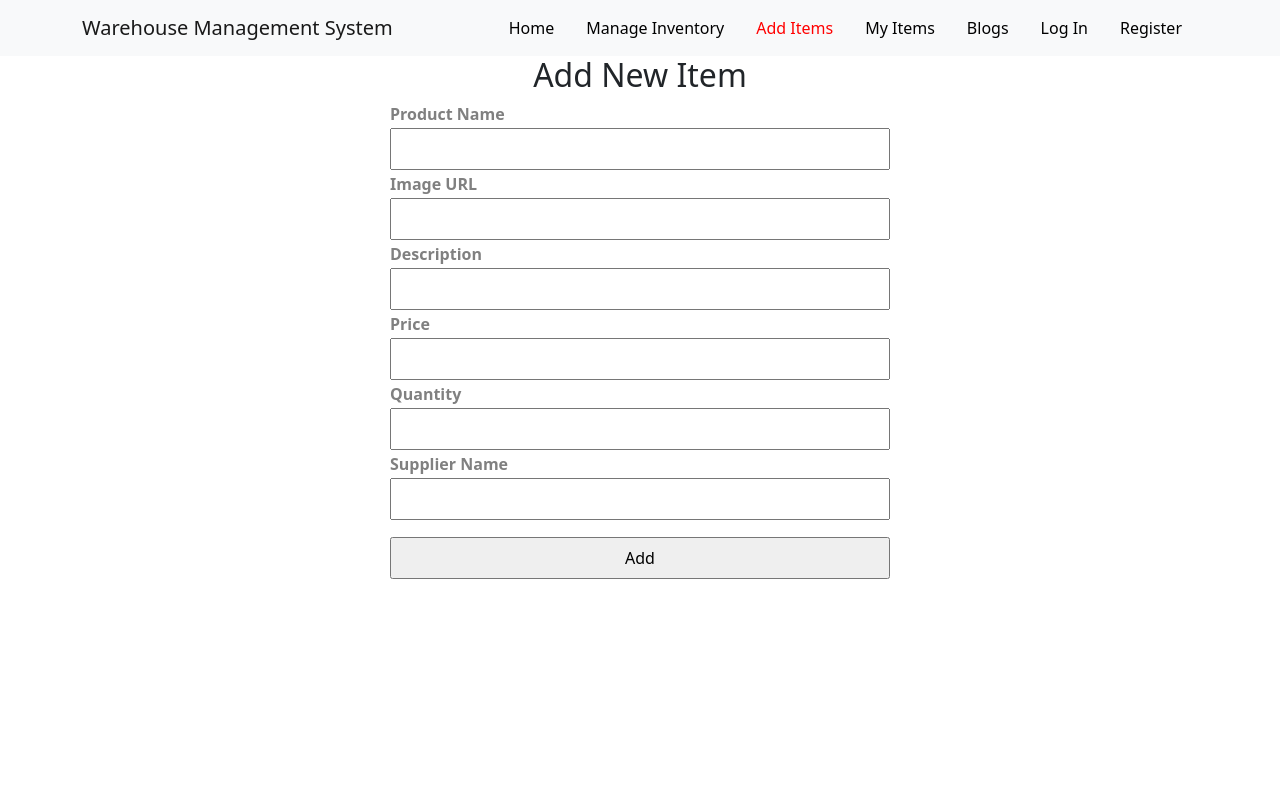
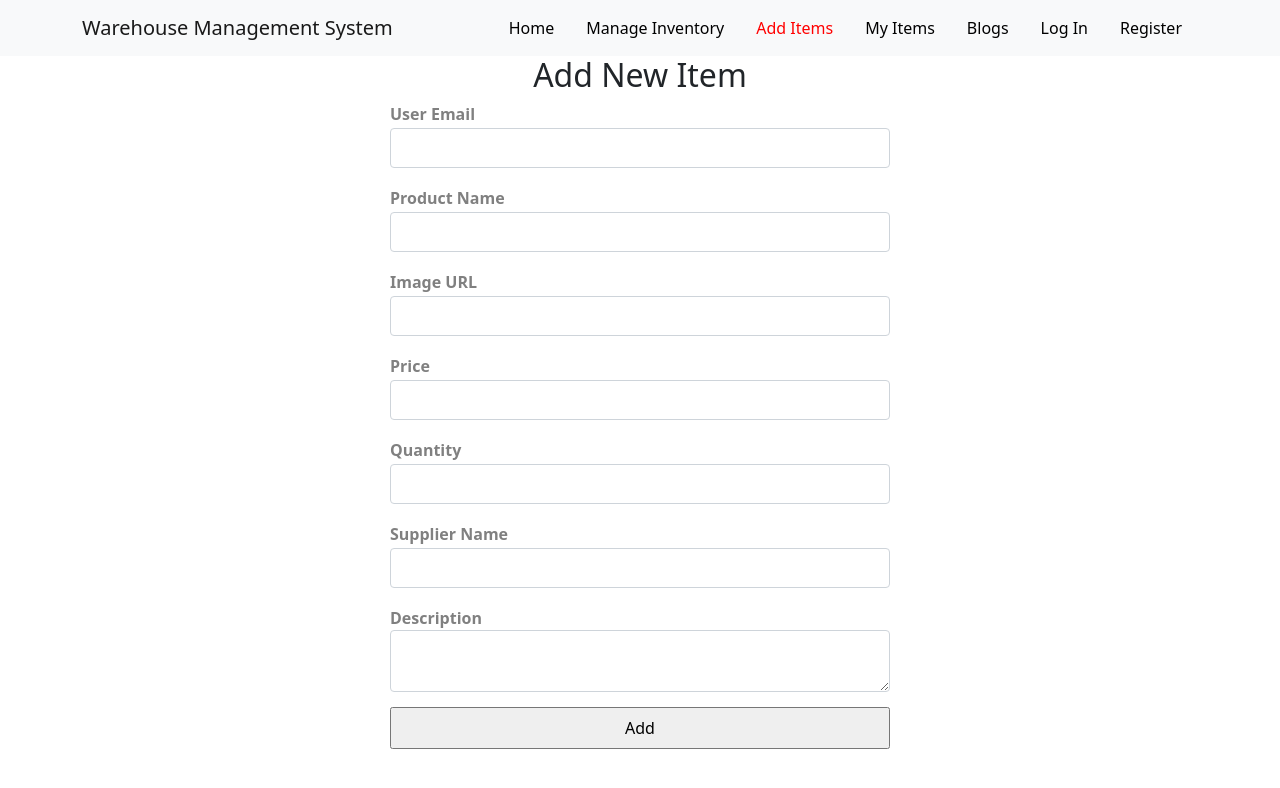
Before and after one commit to nurmdrafi/ebike-warehouse-management-client, a React (Create React App) app: page /add-items in a window 1280 px wide. Shown: the top 788 px of the page. Built offline with nearby package versions, Linux system fonts and the light colour scheme.

Commit message:
add new item form style updated

```diff
--- a/src/components/Inventory/AddItems/AddItems.js
+++ b/src/components/Inventory/AddItems/AddItems.js
@@ -1,39 +1,97 @@
-import React from 'react';
+import React from "react";
 import { useForm } from "react-hook-form";
 
 const AddItems = () => {
-    const { register, handleSubmit, watch, formState: { errors } } = useForm();
-    const onSubmit = data => {
+  const {
+    register,
+    handleSubmit,
+    formState: { errors },
+  } = useForm();
+  const onSubmit = (data) => {
     console.log(data);
-    }
+  };
   //  relevant name, image, short description, price, quantity, supplier name,
   return (
     <div className="form-container">
       <h2 className="text-center">Add New Item</h2>
       <form onSubmit={handleSubmit(onSubmit)} className="d-flex flex-column">
         <div className="field">
+          <label>User Email</label>
+          <input
+            type="text"
+            {...register("userEmail", { required: true })}
+            className={`form-control ${errors.userEmail ? "is-invalid" : ""}`}
+          />
+          <p className="text-danger">
+            {errors.userEmail && "User Email is required"}
+          </p>
+        </div>
+
+        <div className="field">
           <label>Product Name</label>
-                    <input type="text" {...register("product-name", {required: true})} />
+          <input
+            type="text"
+            {...register("productName", { required: true })}
+            className={`form-control ${errors.productName ? "is-invalid" : ""}`}
+          />
+          <p className="text-danger">
+            {errors.productName && "Product Name is required"}
+          </p>
         </div>
+
         <div className="field">
           <label>Image URL</label>
-                    <input type="text" {...register("image", {required: true})} />
+          <input
+            type="text"
+            {...register("image", { required: true })}
+            className={`form-control ${errors.image ? "is-invalid" : ""}`}
+          />
+          <p className="text-danger">{errors.image && "Image is required"}</p>
         </div>
+
+        <div className="field">
+          <label>Price</label>
+          <input
+            type="number"
+            {...register("price", { required: true })}
+            className={`form-control ${errors.price ? "is-invalid" : ""}`}
+          />
+          <p className="text-danger">{errors.price && "Price is required"}</p>
+        </div>
+
+        <div className="field">
+          <label>Quantity</label>
+          <input
+            type="number"
+            {...register("quantity", { required: true })}
+            className={`form-control ${errors.quantity ? "is-invalid" : ""}`}
+          />
+          <p className="text-danger">
+            {errors.quantity && "Quantity is required"}
+          </p>
+        </div>
+
+        <div className="field">
+          <label>Supplier Name</label>
+          <input
+            type="text"
+            {...register("supplierName", { required: true })}
+            className={`form-control ${
+              errors.supplierName ? "is-invalid" : ""
+            }`}
+          />
+          <p className="text-danger">
+            {errors.supplierName && "Supplier Name is required"}
+          </p>
+        </div>
+
         <div className="field">
           <label>Description</label>
-                    <input type="text" {...register("description", {required: true})} />
-                </div>
-                <div className="field">
-                    <label>Price</label>
-                    <input type="number" {...register("price", {required: true})} />
-                </div>
-                <div className="field">
-                    <label>Quantity</label>
-                    <input type="number" {...register("quantity", {required: true})} />
-                </div>
-                <div className="field">
-                    <label>Supplier Name</label>
-                    <input type="text" {...register("supplier-name", {required: true})} />
+          <textarea
+            type="text"
+            {...register("description", { required: true })}
+            className={`form-control ${errors.description ? "is-invalid" : ""}`}
+          />
         </div>
         <input type="submit" value="Add" />
       </form>
```
Lines whose indentation alone changed are shown as unchanged.
